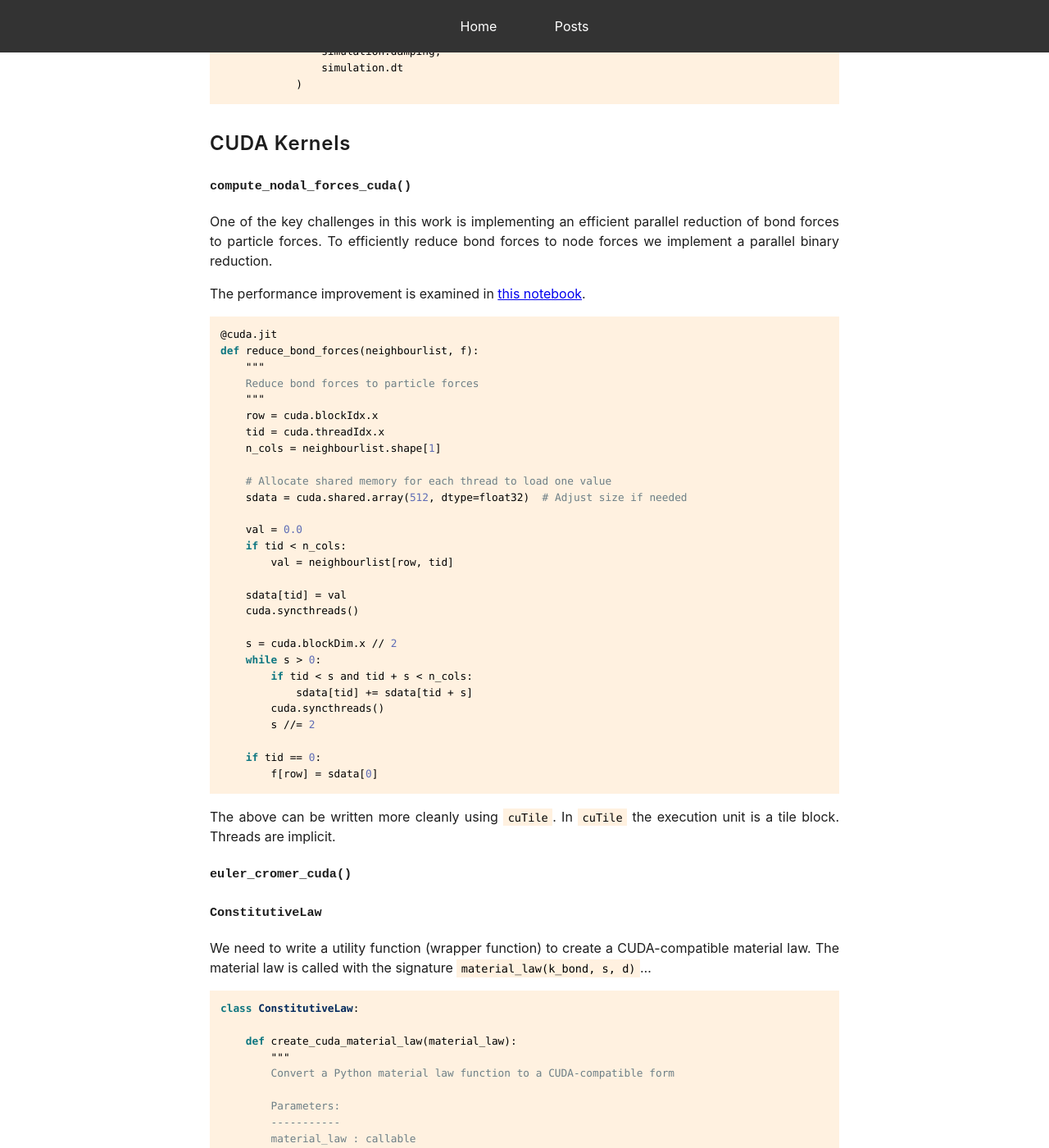
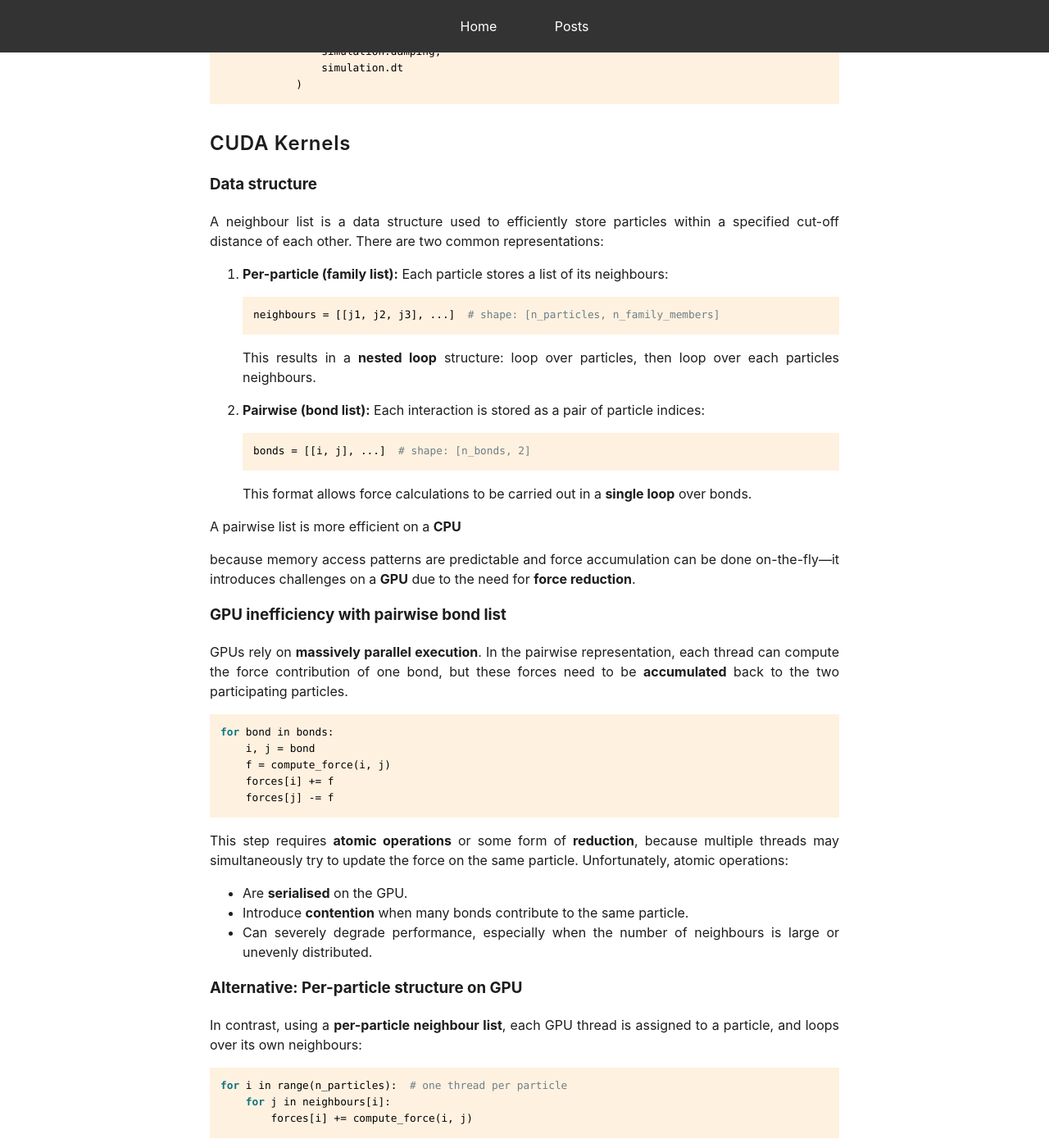
Before and after one commit to mark-hobbs/mark-hobbs.github.io, a Jekyll site: the page built from _posts/2025-02-03-cuda.md, in a window 1280 px wide and 1400 px high, scrolled down 6049 px. Shown: the whole window at 82% size. Built offline with Jekyll 4.4.1, drawn with Linux system fonts in a browser that asks for light colours; some of the changed text lies outside the part shown.

Commit message:
General updates

````diff
--- a/_posts/2025-02-03-cuda.md
+++ b/_posts/2025-02-03-cuda.md
@@ -276,6 +276,71 @@ class EulerCromer(Integrator):
 
 ## CUDA Kernels
 
+### Data structure
+
+A neighbour list is a data structure used to efficiently store particles within a specified cut-off distance of each other. There are two common representations:
+
+1. **Per-particle (family list):** Each particle stores a list of its neighbours:
+
+   ```python
+   neighbours = [[j1, j2, j3], ...]  # shape: [n_particles, n_family_members]
+   ```
+
+   This results in a **nested loop** structure: loop over particles, then loop over each particles neighbours.
+
+2. **Pairwise (bond list):** Each interaction is stored as a pair of particle indices:
+
+   ```python
+   bonds = [[i, j], ...]  # shape: [n_bonds, 2]
+   ```
+
+   This format allows force calculations to be carried out in a **single loop** over bonds.
+
+A pairwise list is more efficient on a **CPU**
+
+because memory access patterns are predictable and force accumulation can be done on-the-fly—it introduces challenges on a **GPU** due to the need for **force reduction**.
+
+### GPU inefficiency with pairwise bond list
+
+GPUs rely on **massively parallel execution**. In the pairwise representation, each thread can compute the force contribution of one bond, but these forces need to be **accumulated** back to the two participating particles.
+
+```python
+for bond in bonds:
+    i, j = bond
+    f = compute_force(i, j)
+    forces[i] += f
+    forces[j] -= f
+```
+
+This step requires **atomic operations** or some form of **reduction**, because multiple threads may simultaneously try to update the force on the same particle. Unfortunately, atomic operations:
+
+* Are **serialised** on the GPU.
+* Introduce **contention** when many bonds contribute to the same particle.
+* Can severely degrade performance, especially when the number of neighbours is large or unevenly distributed.
+
+### Alternative: Per-particle structure on GPU
+
+In contrast, using a **per-particle neighbour list**, each GPU thread is assigned to a particle, and loops over its own neighbours:
+
+```python
+for i in range(n_particles):  # one thread per particle
+    for j in neighbours[i]:
+        forces[i] += compute_force(i, j)
+```
+
+This avoids the need for atomic operations because:
+
+* Each thread **owns** the output slot (`forces[i]`).
+* No force sharing is required during computation.
+
+This approach trades some redundant computations (each pair will be visited twice) for massively parallel and conflict-free memory writes, which is often a worthwhile tradeoff on a GPU.
+
+### Summary
+
+* **Pairwise bond list** is efficient on **CPUs**, where force accumulation is straightforward.
+* On **GPUs**, the same structure introduces serial bottlenecks due to **atomic reductions** on shared memory locations.
+* A **per-particle neighbour list** can avoid reductions, leading to better GPU performance, even at the cost of redundant calculations.
+
 ### `compute_nodal_forces_cuda()`
 
 One of the key challenges in this work is implementing an efficient parallel reduction of bond forces to particle forces. To efficiently reduce bond forces to node forces we implement a parallel binary reduction.
````
